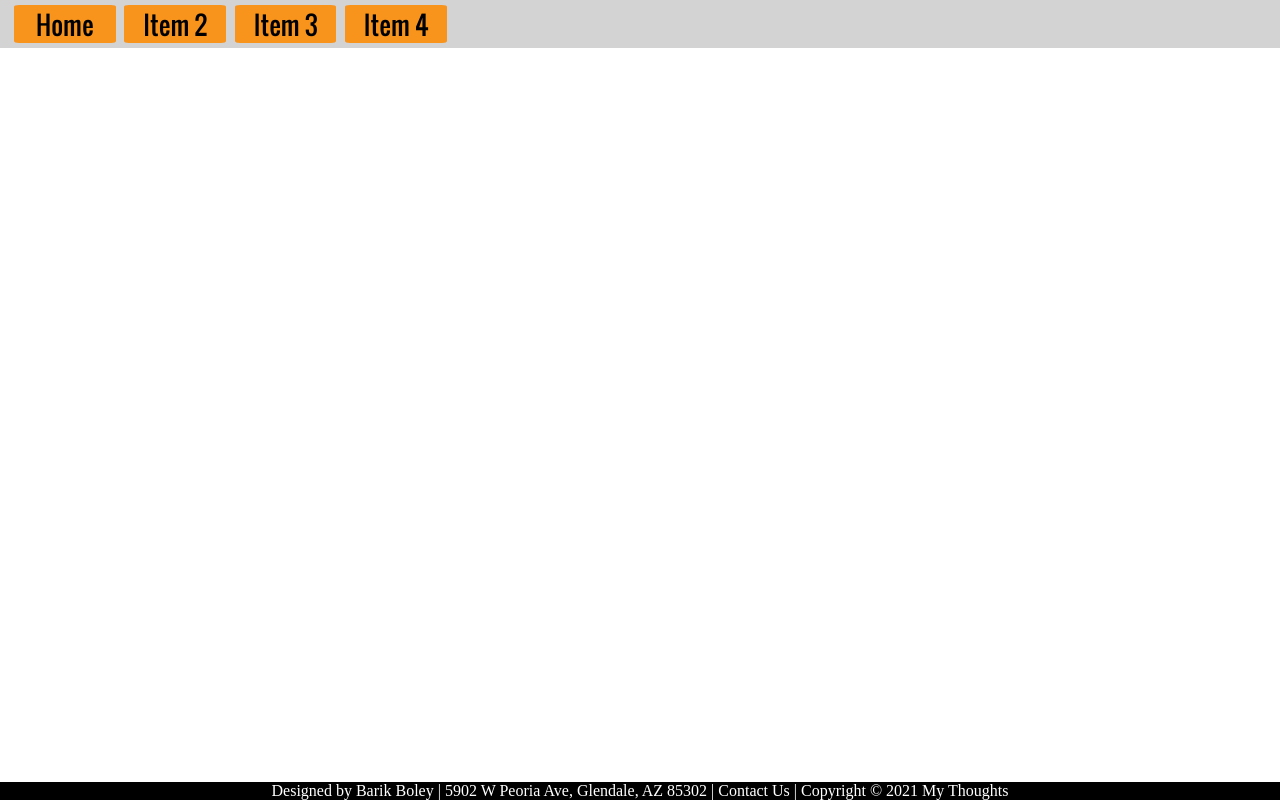
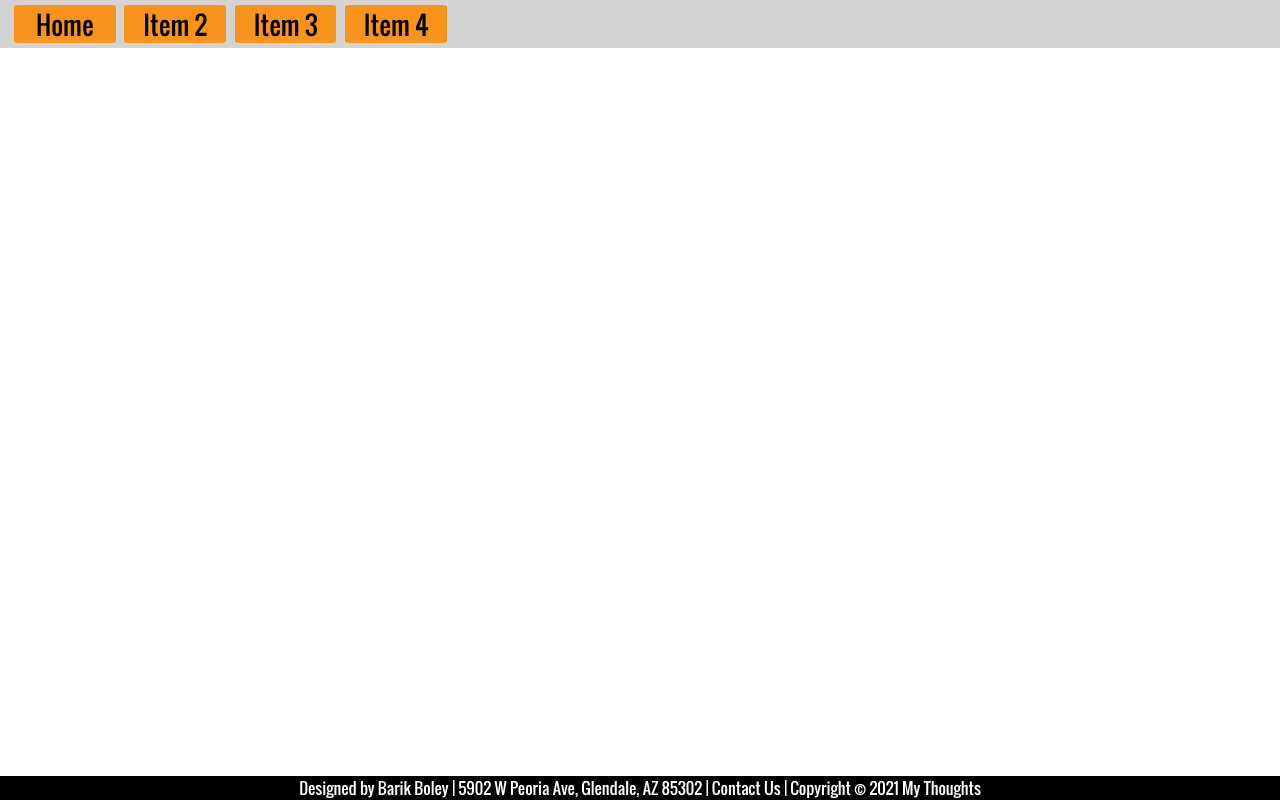
Before and after one commit to Barik-D-Boley/Mixins-for-Days, a plain HTML site: page index.html in a window 1280 px wide. Drawn offline with Linux system fonts and the light colour scheme.

Commit message:
Added Font to the Footer

```diff
--- a/css/_mixins.scss
+++ b/css/_mixins.scss
@@ -39,10 +39,8 @@
     background-color: $footer-background;
     color: $footer-text-color;
     font-family: $font;
-
     text-align: center;
     position: absolute;
-
     bottom: 0;
     width: 100%;
 
--- a/css/main.scss
+++ b/css/main.scss
@@ -22,5 +22,5 @@ body {
 }
 
 footer {
-    @include mixins.simple-footer($footer-background, $footer-text-color, $footer-hover, $font);
+    @include mixins.simple-footer($footer-background, $footer-text-color, $footer-hover, oswald);
 }
```
Also changed, not shown: css/main.css, 1 other file.
